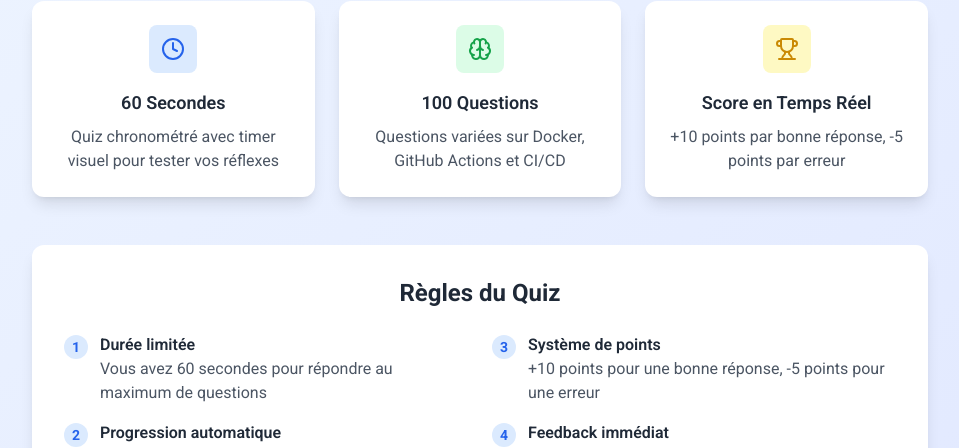
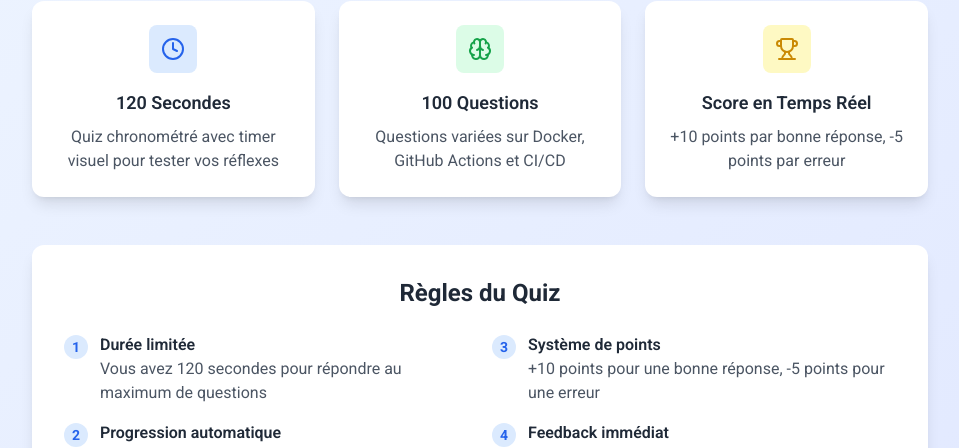
Before and after one commit to chaldrak/app-quizz-docker-github-actions, a Next.js app: page / in a window 1280 px wide. Shown: the part 312-760 px from the top of the page, without its empty margins (160-1119 px from the left). Built offline with nearby package versions, Linux system fonts and the light colour scheme.

Commit message:
feat: remove dep

```diff
--- a/app/page.tsx
+++ b/app/page.tsx
@@ -1,13 +1,14 @@
 "use client";
 
-import { useRouter } from 'next/navigation';
-import { Play, Brain, Clock, Trophy } from 'lucide-react';
+import { useRouter } from "next/navigation";
+import { Play, Brain, Clock, Trophy } from "lucide-react";
+import { TIME_LIMIT } from "@/constants";
 
 export default function Home() {
   const router = useRouter();
 
   const handleStartQuiz = () => {
-    router.push('/quiz');
+    router.push("/quiz");
   };
 
   return (
@@ -23,8 +24,8 @@ export default function Home() {
               Quiz <span className="text-blue-600">Docker & CI/CD</span>
             </h1>
             <p className="text-xl text-gray-600 max-w-2xl mx-auto leading-relaxed">
-              Testez vos connaissances sur Docker, GitHub Actions et les pratiques CI/CD
-              avec notre quiz chronométré de 100 questions.
+              Testez vos connaissances sur Docker, GitHub Actions et les
+              pratiques CI/CD avec notre quiz chronométré de 100 questions.
             </p>
           </div>
 
@@ -34,7 +35,9 @@ export default function Home() {
               <div className="w-12 h-12 bg-blue-100 rounded-lg flex items-center justify-center mb-4 mx-auto">
                 <Clock className="w-6 h-6 text-blue-600" />
               </div>
-              <h3 className="text-lg font-semibold text-gray-800 mb-2">60 Secondes</h3>
+              <h3 className="text-lg font-semibold text-gray-800 mb-2">
+                {TIME_LIMIT} Secondes
+              </h3>
               <p className="text-gray-600">
                 Quiz chronométré avec timer visuel pour tester vos réflexes
               </p>
@@ -44,7 +47,9 @@ export default function Home() {
               <div className="w-12 h-12 bg-green-100 rounded-lg flex items-center justify-center mb-4 mx-auto">
                 <Brain className="w-6 h-6 text-green-600" />
               </div>
-              <h3 className="text-lg font-semibold text-gray-800 mb-2">100 Questions</h3>
+              <h3 className="text-lg font-semibold text-gray-800 mb-2">
+                100 Questions
+              </h3>
               <p className="text-gray-600">
                 Questions variées sur Docker, GitHub Actions et CI/CD
               </p>
@@ -54,7 +59,9 @@ export default function Home() {
               <div className="w-12 h-12 bg-yellow-100 rounded-lg flex items-center justify-center mb-4 mx-auto">
                 <Trophy className="w-6 h-6 text-yellow-600" />
               </div>
-              <h3 className="text-lg font-semibold text-gray-800 mb-2">Score en Temps Réel</h3>
+              <h3 className="text-lg font-semibold text-gray-800 mb-2">
+                Score en Temps Réel
+              </h3>
               <p className="text-gray-600">
                 +10 points par bonne réponse, -5 points par erreur
               </p>
@@ -63,7 +70,9 @@ export default function Home() {
 
           {/* Quiz Rules */}
           <div className="bg-white rounded-xl shadow-lg p-8 mb-12">
-            <h2 className="text-2xl font-bold text-gray-800 mb-6">Règles du Quiz</h2>
+            <h2 className="text-2xl font-bold text-gray-800 mb-6">
+              Règles du Quiz
+            </h2>
             <div className="grid md:grid-cols-2 gap-6 text-left">
               <div className="space-y-4">
                 <div className="flex items-start space-x-3">
@@ -71,8 +80,13 @@ export default function Home() {
                     <span className="text-blue-600 font-bold text-sm">1</span>
                   </div>
                   <div>
-                    <h4 className="font-semibold text-gray-800">Durée limitée</h4>
-                    <p className="text-gray-600">Vous avez 60 secondes pour répondre au maximum de questions</p>
+                    <h4 className="font-semibold text-gray-800">
+                      Durée limitée
+                    </h4>
+                    <p className="text-gray-600">
+                      Vous avez {TIME_LIMIT} secondes pour répondre au maximum
+                      de questions
+                    </p>
                   </div>
                 </div>
                 <div className="flex items-start space-x-3">
@@ -80,8 +94,13 @@ export default function Home() {
                     <span className="text-blue-600 font-bold text-sm">2</span>
                   </div>
                   <div>
-                    <h4 className="font-semibold text-gray-800">Progression automatique</h4>
-                    <p className="text-gray-600">Après chaque réponse, vous passez automatiquement à la question suivante</p>
+                    <h4 className="font-semibold text-gray-800">
+                      Progression automatique
+                    </h4>
+                    <p className="text-gray-600">
+                      Après chaque réponse, vous passez automatiquement à la
+                      question suivante
+                    </p>
                   </div>
                 </div>
               </div>
@@ -91,8 +110,13 @@ export default function Home() {
                     <span className="text-blue-600 font-bold text-sm">3</span>
                   </div>
                   <div>
-                    <h4 className="font-semibold text-gray-800">Système de points</h4>
-                    <p className="text-gray-600">+10 points pour une bonne réponse, -5 points pour une erreur</p>
+                    <h4 className="font-semibold text-gray-800">
+                      Système de points
+                    </h4>
+                    <p className="text-gray-600">
+                      +10 points pour une bonne réponse, -5 points pour une
+                      erreur
+                    </p>
                   </div>
                 </div>
                 <div className="flex items-start space-x-3">
@@ -100,8 +124,13 @@ export default function Home() {
                     <span className="text-blue-600 font-bold text-sm">4</span>
                   </div>
                   <div>
-                    <h4 className="font-semibold text-gray-800">Feedback immédiat</h4>
-                    <p className="text-gray-600">Vous verrez immédiatement si votre réponse est correcte ou non</p>
+                    <h4 className="font-semibold text-gray-800">
+                      Feedback immédiat
+                    </h4>
+                    <p className="text-gray-600">
+                      Vous verrez immédiatement si votre réponse est correcte ou
+                      non
+                    </p>
                   </div>
                 </div>
               </div>
--- a/components/Timer.tsx
+++ b/components/Timer.tsx
@@ -1,6 +1,7 @@
 "use client";
 
-import { useEffect, useState } from 'react';
+import { TIME_LIMIT } from "@/constants";
+import { useEffect, useState } from "react";
 
 interface TimerProps {
   timeRemaining: number;
@@ -18,12 +19,13 @@ export default function Timer({ timeRemaining, isActive }: TimerProps) {
 
   const radius = 40;
   const circumference = 2 * Math.PI * radius;
-  const strokeDashoffset = circumference - (timeRemaining / 60) * circumference;
+  const strokeDashoffset =
+    circumference - (timeRemaining / TIME_LIMIT) * circumference;
 
   const getTimerColor = () => {
-    if (timeRemaining > 30) return 'stroke-green-500';
-    if (timeRemaining > 10) return 'stroke-yellow-500';
-    return 'stroke-red-500';
+    if (timeRemaining > TIME_LIMIT / 2) return "stroke-green-500";
+    if (timeRemaining > 10) return "stroke-yellow-500";
+    return "stroke-red-500";
   };
 
   return (
--- a/components/results.tsx
+++ b/components/results.tsx
@@ -3,6 +3,7 @@
 import { useEffect, useState } from "react";
 import { useRouter, useSearchParams } from "next/navigation";
 import { Trophy, Target, Clock, RotateCcw, Home, Award } from "lucide-react";
+import { TIME_LIMIT } from "@/constants";
 
 export default function ResultsPage() {
   const router = useRouter();
@@ -171,7 +172,9 @@ export default function ResultsPage() {
                   </div>
                   <div className="flex justify-between">
                     <span className="text-gray-600">Temps utilisé</span>
-                    <span className="font-semibold">{timeSpent}s / 60s</span>
+                    <span className="font-semibold">
+                      {timeSpent}s / {TIME_LIMIT}s
+                    </span>
                   </div>
                   <div className="flex justify-between">
                     <span className="text-gray-600">Vitesse moyenne</span>
--- /dev/null
+++ b/constants/index.ts
@@ -0,0 +1 @@
+export const TIME_LIMIT = 120;
```
Also changed, not shown: hooks/useQuiz.ts (+18 -14 lines), package.json (+7 -48 lines), 2 other files (tests, documents, lock files or other folders).
